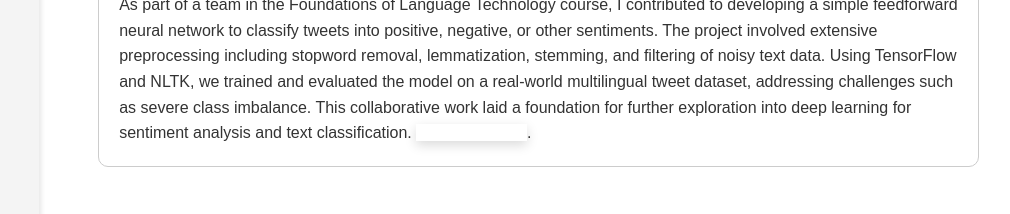
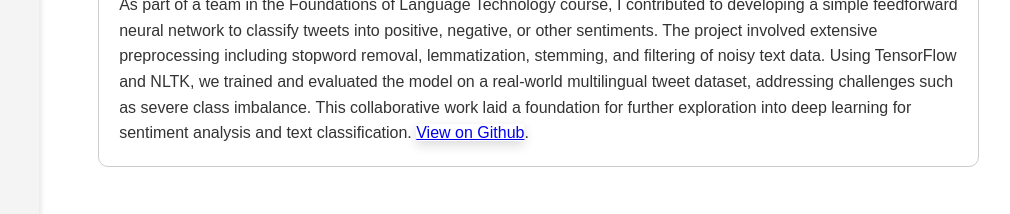
Before and after one commit to SumoPikmin/my_website, a plain HTML site: page index.html in a window 1280 px wide. Shown: the part 1700-1914 px from the top of the page, without its empty margins (241-1251 px from the left). Drawn offline with Linux system fonts and the light colour scheme.

Commit message:
change style

```diff
--- a/index.html
+++ b/index.html
@@ -86,8 +86,7 @@
           As part of a team in the Foundations of Language Technology course, I contributed to developing a simple feedforward neural network to classify tweets into positive, negative, or other sentiments.
           The project involved extensive preprocessing including stopword removal, lemmatization, stemming, and filtering of noisy text data.
           Using TensorFlow and NLTK, we trained and evaluated the model on a real-world multilingual tweet dataset, addressing challenges such as severe class imbalance.
-          This collaborative work laid a foundation for further exploration into deep learning for sentiment analysis and text classification. <a href="https://github.com/SumoPikmin/Sentiment-Classifier" style="color: transparent; text-decoration: none;">View on GitHub</a>.
-
+          This collaborative work laid a foundation for further exploration into deep learning for sentiment analysis and text classification. <a href="https://github.com/SumoPikmin/Sentiment-Classifier" target="_blank" class="transparent-link"> View on Github</a>.
         </div>
 
 
```
